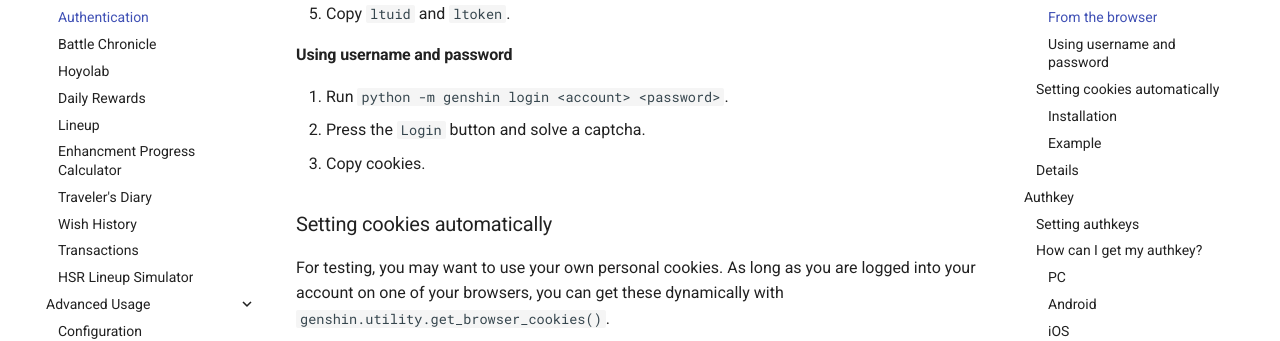
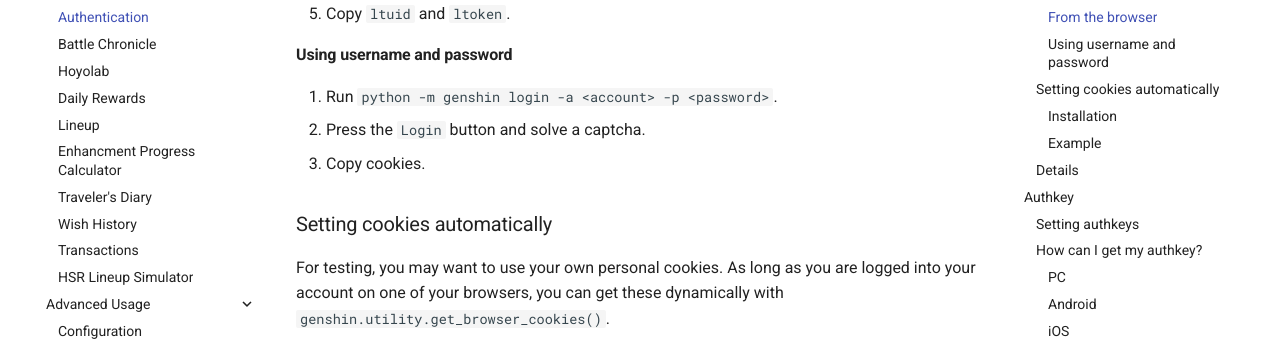
Before and after one commit to thesadru/genshin.py, an MkDocs documentation site: the page built from docs/authentication.md, in a window 1280 px wide and 900 px high, scrolled down 800 px. Shown: the part 172-513 px from the top of the window. Built offline with MkDocs 1.6.1 and Material for MkDocs 9.7.7, drawn with Linux system fonts in a browser that asks for light colours; comment, search, counter and statistics services are not loaded.

```diff
--- a/docs/authentication.md
+++ b/docs/authentication.md
@@ -35,7 +35,7 @@ client.set_cookies("ltuid=...; ltoken=...") # cookie header
 
 #### Using username and password
 
-1. Run `python -m genshin login <account> <password>`.
+1. Run `python -m genshin login -a <account> -p <password>`.
 2. Press the `Login` button and solve a captcha.
 3. Copy cookies.
 
```
